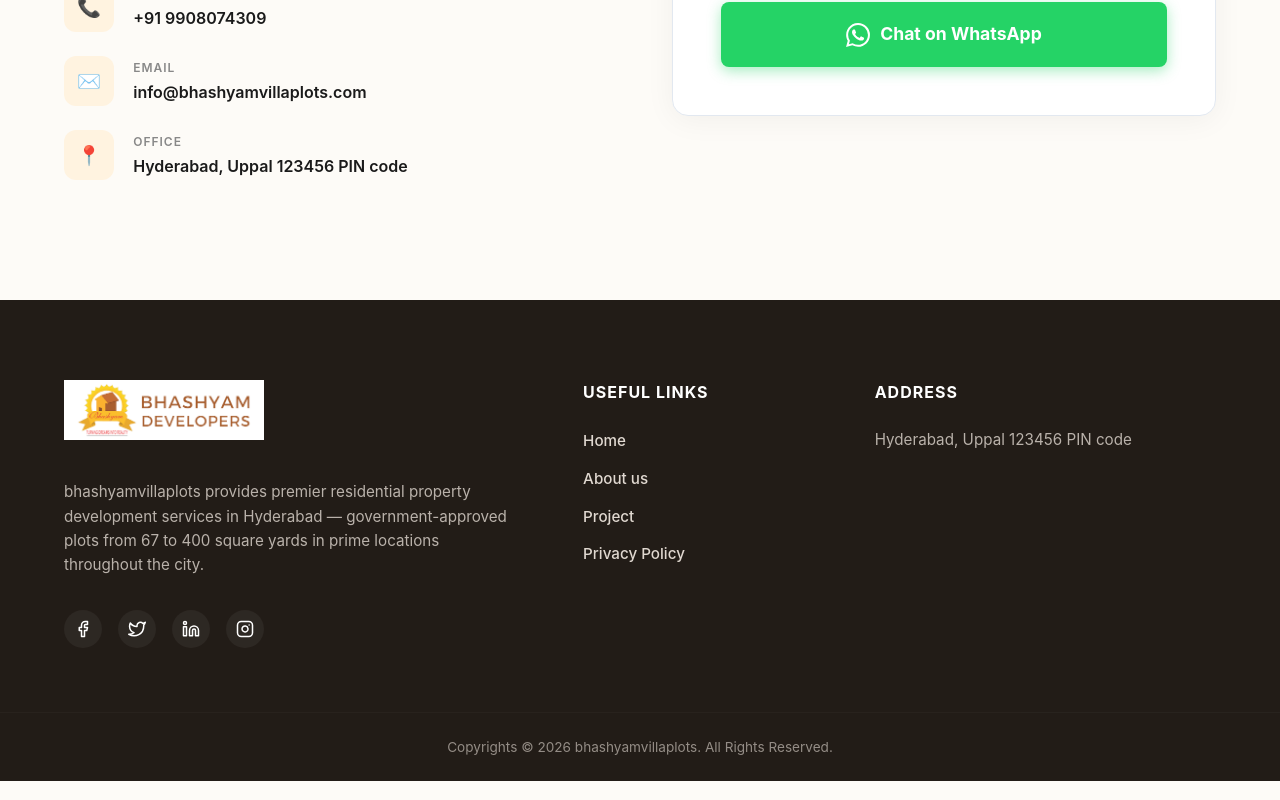
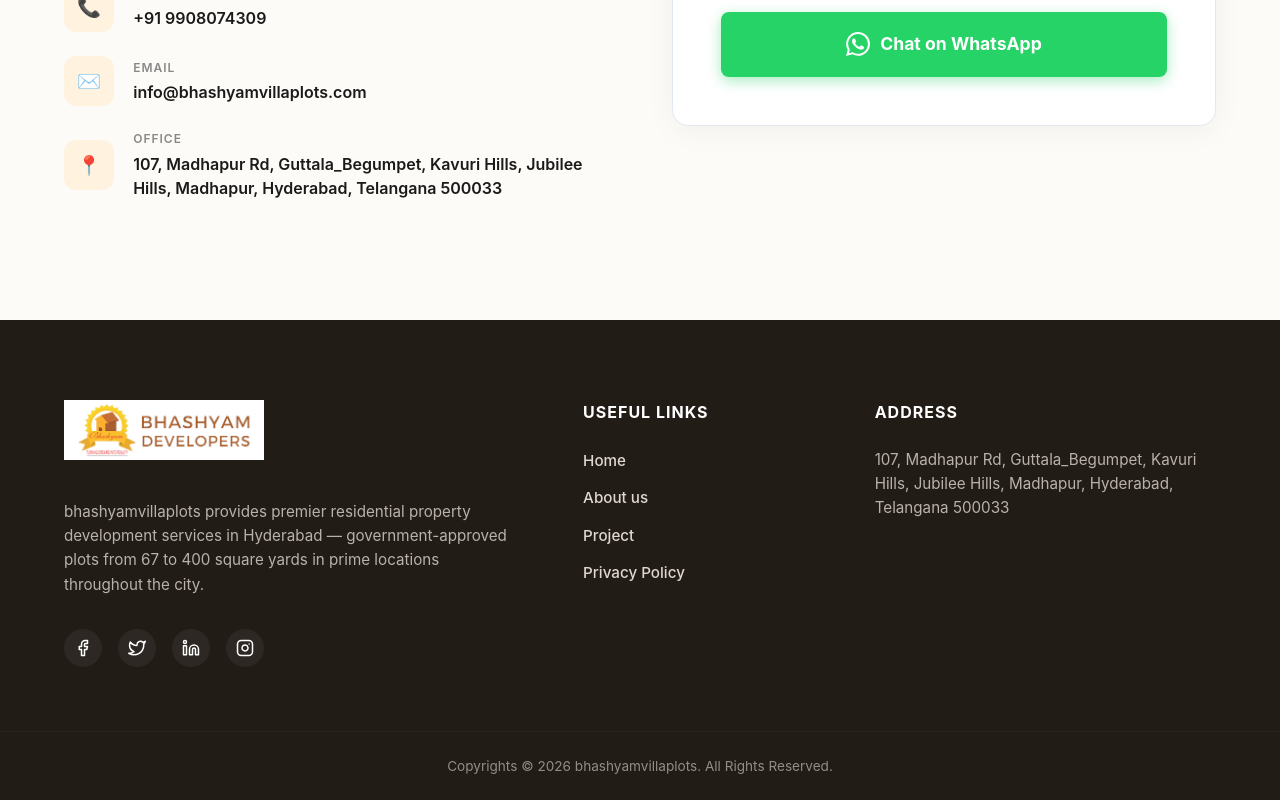
Before and after one commit to Tejatech123/bhashyam-villa-plots-new, a React (Vite) app: page / in a window 1280 px wide. Shown: the part 3671-4471 px from the top of the page. Built offline with nearby package versions, Linux system fonts and the light colour scheme.

Commit message:
chore: update office address to Madhapur

```diff
--- a/src/components/Layout.jsx
+++ b/src/components/Layout.jsx
@@ -86,7 +86,7 @@ function Footer() {
         <div className="footer-col">
           <h4>ADDRESS</h4>
           <p className="footer-address">
-            Hyderabad, Uppal 123456 PIN code
+            107, Madhapur Rd, Guttala_Begumpet, Kavuri Hills, Jubilee Hills, Madhapur, Hyderabad, Telangana 500033
           </p>
         </div>
       </div>
--- a/src/pages/Home.jsx
+++ b/src/pages/Home.jsx
@@ -119,7 +119,7 @@ function Contact() {
             <div className="contact-icon-wrapper">📍</div>
             <div className="contact-item-details">
               <h4>Office</h4>
-              <p>Hyderabad, Uppal 123456 PIN code</p>
+              <p>107, Madhapur Rd, Guttala_Begumpet, Kavuri Hills, Jubilee Hills, Madhapur, Hyderabad, Telangana 500033</p>
             </div>
           </div>
         </div>
```
